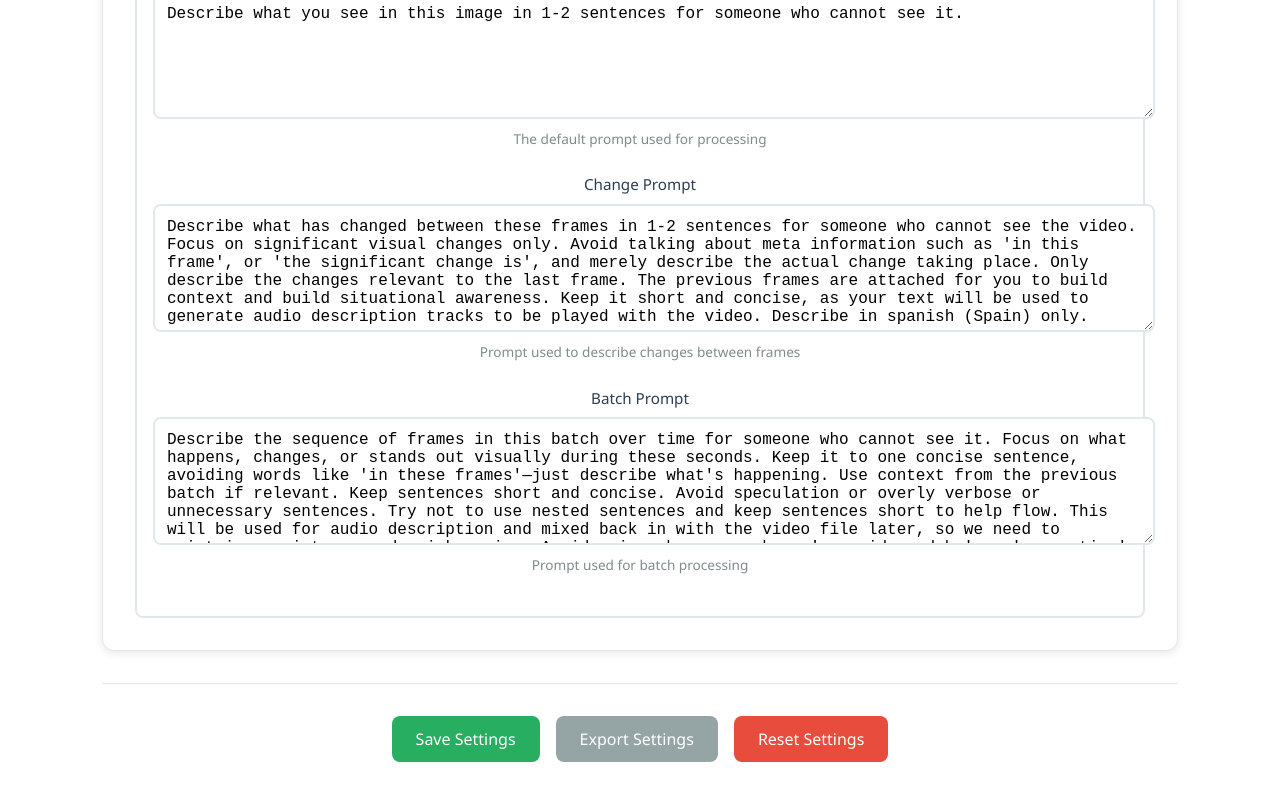
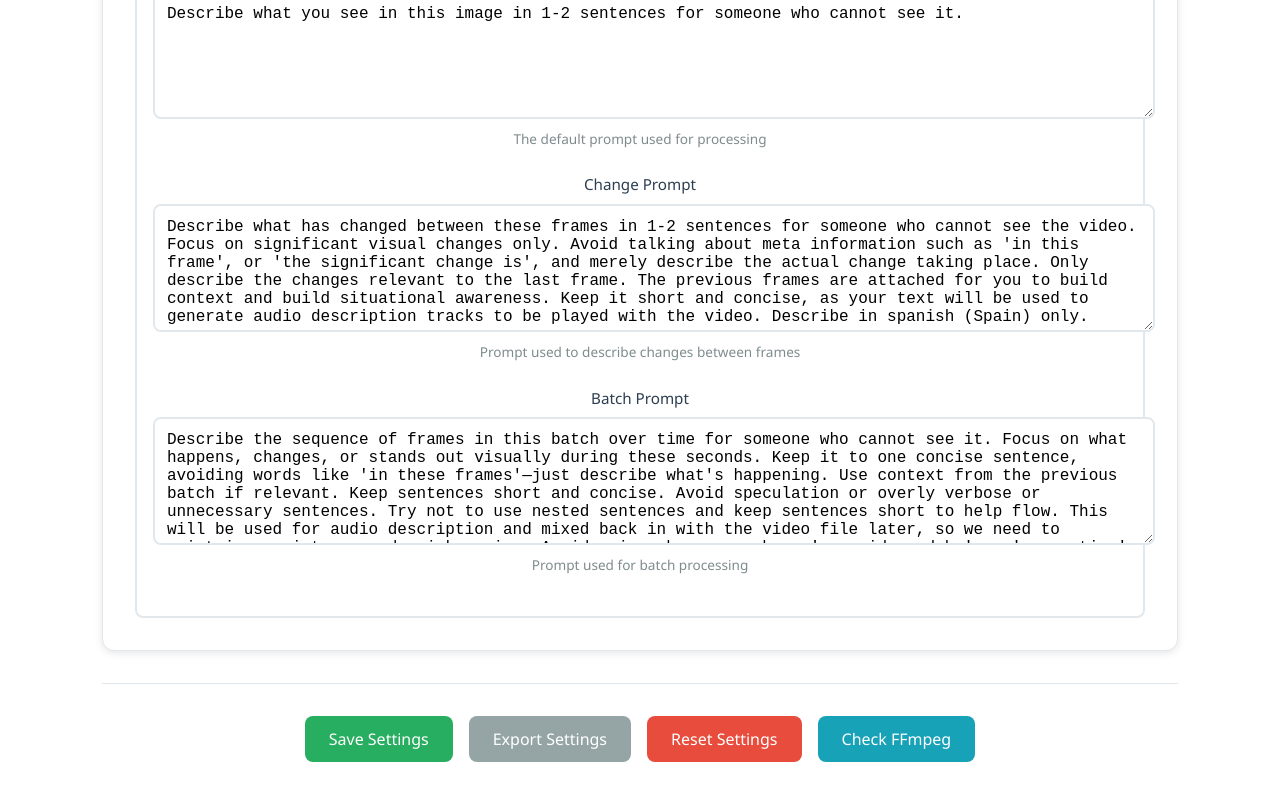
Before and after one commit to ogomez92/aidesc, a Vue app: page / in a window 1280 px wide. Shown: the part 1990-2790 px from the top of the page. Built offline with nearby package versions, Linux system fonts and the light colour scheme.

Commit message:
chore: udpate dependencies, remove fluent ffmpeg as it is no longer supported

```diff
--- a/package.json
+++ b/package.json
@@ -45,13 +45,11 @@
     "vue-tsc": "^2.0.6"
   },
   "dependencies": {
-    "@ffmpeg/ffmpeg": "^0.12.15",
+    "@elevenlabs/elevenlabs-js": "^2.2.0",
     "@google/generative-ai": "^0.24.1",
     "@types/fluent-ffmpeg": "^2.1.27",
     "axios": "^1.6.2",
     "dotenv": "^16.3.1",
-    "elevenlabs": "^1.59.0",
-    "fluent-ffmpeg": "^2.1.3",
     "openai": "^4.104.0",
     "pinia": "^3.0.3",
     "vuex": "^4.0.2",
--- a/src/components/SettingsViewer.vue
+++ b/src/components/SettingsViewer.vue
@@ -1,6 +1,7 @@
 <script setup lang="ts">
 import { ref, computed, onMounted, onUnmounted, watch } from 'vue';
 import { useSettingsStore } from '@managers/store';
+import { VideoService } from '@services/video';
 
 import { Settings, VisionProviderSettings, TTSProviderSettings } from '@interfaces/settings';
 import ToastMessage from './ToastMessage.vue';
@@ -55,6 +56,24 @@ const removeTtsProvider = (providerName: string) => {
 const showToast = ref(false);
 const toastMessage = ref('');
 const toastType = ref<'warning' | 'info'>('info');
+
+const checkFfmpegInstallation = async () => {
+    try {
+        const installed = await VideoService.isFfmpegInstalled(); // Corrected static method call
+        if (installed) {
+            toastMessage.value = 'FFmpeg is installed correctly.';
+            toastType.value = 'info';
+        } else {
+            toastMessage.value = 'FFmpeg is not installed or not found in PATH.';
+            toastType.value = 'warning';
+        }
+    } catch (error) {
+        toastMessage.value = `Ffmpeg installation check error: ${error}`;
+        toastType.value = 'warning';
+
+    }
+    showToast.value = true;
+};
 
 const saveSettings = () => {
     settingsStore.setSettings(localSettings.value as Settings);
@@ -238,7 +257,7 @@ onMounted(() => {
                     </div>
 
                     <table class="providers-table" v-if="visionProvidersArray.length > 0">
-                    <caption>Vision Providers</caption>
+                        <caption>Vision Providers</caption>
                         <thead>
                             <tr>
                                 <th>Provider Name</th>
@@ -366,25 +385,19 @@ onMounted(() => {
                 <button type="button" @click="showResetConfirmModal = true" class="btn btn-danger">
                     Reset Settings
                 </button>
+                <button type="button" @click="checkFfmpegInstallation" class="btn btn-info">
+                    Check FFmpeg
+                </button>
             </div>
-        </form>        <!-- Reset Confirmation Modal -->
-        <ResetConfirmationModal
-            :is-visible="showResetConfirmModal"
-            @close="closeResetConfirmModal"
-            @confirm="handleResetConfirmation"
-        />
+        </form> <!-- Reset Confirmation Modal -->
+        <ResetConfirmationModal :is-visible="showResetConfirmModal" @close="closeResetConfirmModal"
+            @confirm="handleResetConfirmation" />
 
         <!-- Vision Provider Modal -->
-        <AddVisionProviderModal
-            :is-visible="showVisionProviderModal"
-            @close="closeVisionProviderModal"
-            @add-provider="handleAddVisionProvider"
-        />        <!-- TTS Provider Modal -->
-        <AddTTSProviderModal
-            :is-visible="showTtsProviderModal"
-            @close="closeTtsProviderModal"
-            @add-provider="handleAddTtsProvider"
-        />
+        <AddVisionProviderModal :is-visible="showVisionProviderModal" @close="closeVisionProviderModal"
+            @add-provider="handleAddVisionProvider" /> <!-- TTS Provider Modal -->
+        <AddTTSProviderModal :is-visible="showTtsProviderModal" @close="closeTtsProviderModal"
+            @add-provider="handleAddTtsProvider" />
 
         <!-- Toast Message -->
         <ToastMessage v-if="showToast" :message="toastMessage" :type="toastType" :visible="showToast"
@@ -613,6 +626,17 @@ legend {
     box-shadow: 0 4px 8px rgba(231, 76, 60, 0.3);
 }
 
+.btn-info {
+    background-color: #17a2b8;
+    color: white;
+}
+
+.btn-info:hover {
+    background-color: #138496;
+    transform: translateY(-2px);
+    box-shadow: 0 4px 8px rgba(23, 162, 184, 0.3);
+}
+
 .btn-sm {
     padding: 0.5rem 1rem;
     font-size: 0.875rem;
--- a/src/services/video.ts
+++ b/src/services/video.ts
@@ -1,6 +1,6 @@
 import ffmpeg from 'fluent-ffmpeg';
 import { OpenAI } from 'openai';
-import { ElevenLabsClient } from 'elevenlabs';
+import { ElevenLabsClient } from '@elevenlabs/elevenlabs-js';
 import { GoogleGenerativeAI } from '@google/generative-ai';
 import * as fs from 'fs';
 import * as path from 'path';
@@ -171,7 +171,7 @@ export class OpenAIVisionProvider extends VisionProvider {
                 usage: { inputTokens: 0, outputTokens: 0, totalTokens: 0 }
             };
         }
-    }    async describeBatch(imagePaths: string[], lastBatchContext: BatchContext | null, prompt: string): Promise<VisionResult> {
+    } async describeBatch(imagePaths: string[], lastBatchContext: BatchContext | null, prompt: string): Promise<VisionResult> {
         try {
             const imagesBase64 = imagePaths.map(fp => {
                 const imageData = fs.readFileSync(fp);
@@ -382,7 +382,7 @@ export class OpenAITTSProvider extends TTSProvider {
 
     async textToSpeech(text: string, outputPath: string): Promise<TTSResult> {
         try {
-            const tempOutputPath = outputPath.replace(/\.\w+$/, '_temp$&');            const mp3 = await this.openai.audio.speech.create({
+            const tempOutputPath = outputPath.replace(/\.\w+$/, '_temp$&'); const mp3 = await this.openai.audio.speech.create({
                 model: this.config.model,
                 voice: this.config.voice as 'alloy' | 'echo' | 'fable' | 'onyx' | 'nova' | 'shimmer',
                 input: text
@@ -472,14 +472,14 @@ export class ElevenLabsTTSProvider extends TTSProvider {
             const tempOutputPath = outputPath.replace(/\.\w+$/, '_temp$&');
 
             const audio = await this.eleven.textToSpeech.convert(this.config.voice, {
-                enable_logging: false,
-                output_format: 'mp3_44100_128',
+                enableLogging: false,
+                outputFormat: 'mp3_44100_128',
                 text,
-                model_id: this.config.model,
+                modelId: this.config.model,
             });
 
             const fileStream = fs.createWriteStream(tempOutputPath);
-            audio.pipe(fileStream);            await new Promise<void>((resolve, reject) => {
+            audio.pipe(fileStream); await new Promise<void>((resolve, reject) => {
                 fileStream.on('finish', () => resolve());
                 fileStream.on('error', reject);
             });
@@ -826,7 +826,6 @@ export class VideoService {
     }
 
     public static async isFfmpegInstalled(): Promise<boolean> {
-        try {
         // Check ffprobe
         await new Promise((resolve, reject) => {
             ffmpeg.ffprobe('-version', (err, data) => {
@@ -840,19 +839,14 @@ export class VideoService {
 
         // Check ffmpeg
         await new Promise((resolve, reject) => {
-                ffmpeg.getAvailableFormats((err, formats) => {
+            ffmpeg.getAvailableFormats((err) => {
                 if (err) {
                     reject(err);
                 } else {
-                        resolve(formats);
+                    resolve(true);
                 }
             });
         });
-
         return true;
-        } catch (error) {
-            console.error(`FFmpeg installation check failed: ${error}`);
-            return false;
     }
 }
-}
```
Also changed, not shown: notes.txt, 2 other files (tests, documents, lock files or other folders). Lines whose indentation alone changed are shown as unchanged.
